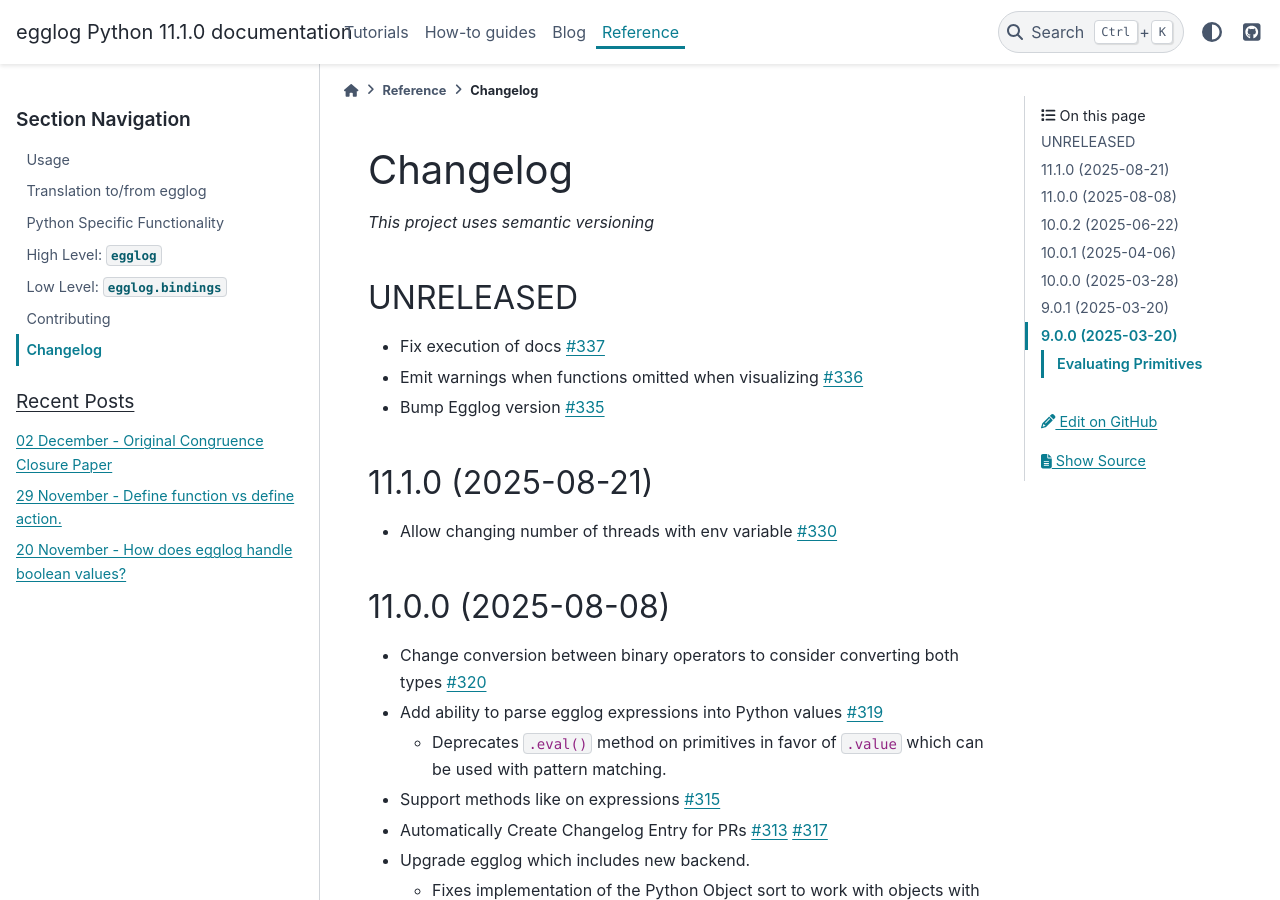
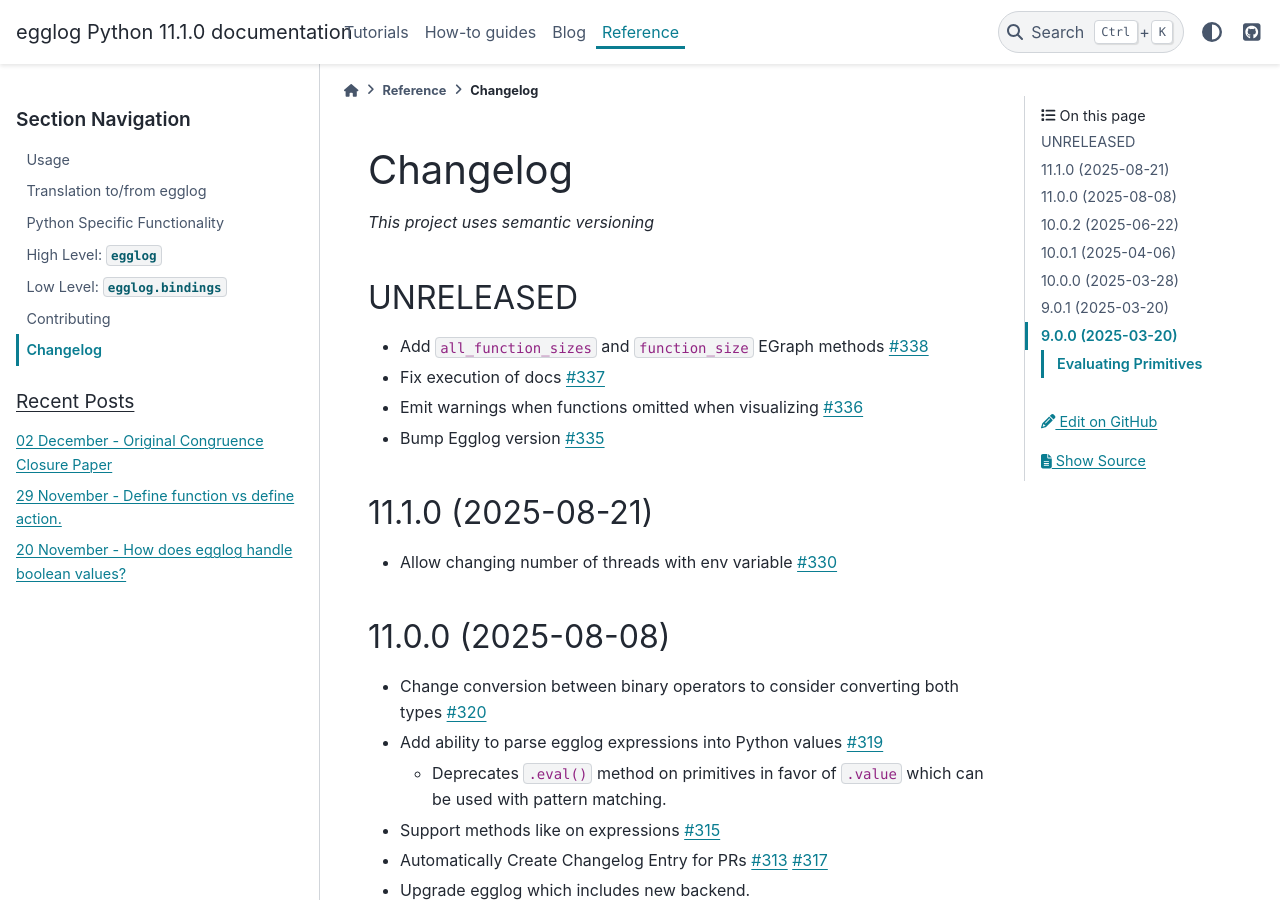
Before and after one commit to egraphs-good/egglog-python, a Sphinx documentation site: the page built from docs/changelog.md, in a window 1280 px wide and 900 px high. Built offline with Sphinx 7.4.7 and the PyData theme 0.15.4, drawn with Linux system fonts in a browser that asks for light colours; pages that are not in the unit, such as notebooks, are missing from menus; comment, search, counter and statistics services are not loaded; the version number is read from the project's files by our own code.

Commit message:
Add changelog entry for PR #338

```diff
--- a/docs/changelog.md
+++ b/docs/changelog.md
@@ -4,6 +4,7 @@ _This project uses semantic versioning_
 
 ## UNRELEASED
 
+- Add `all_function_sizes` and `function_size` EGraph methods [#338](https://github.com/egraphs-good/egglog-python/pull/338)
 - Fix execution of docs [#337](https://github.com/egraphs-good/egglog-python/pull/337)
 - Emit warnings when functions omitted when visualizing [#336](https://github.com/egraphs-good/egglog-python/pull/336)
 - Bump Egglog version [#335](https://github.com/egraphs-good/egglog-python/pull/335)
```
